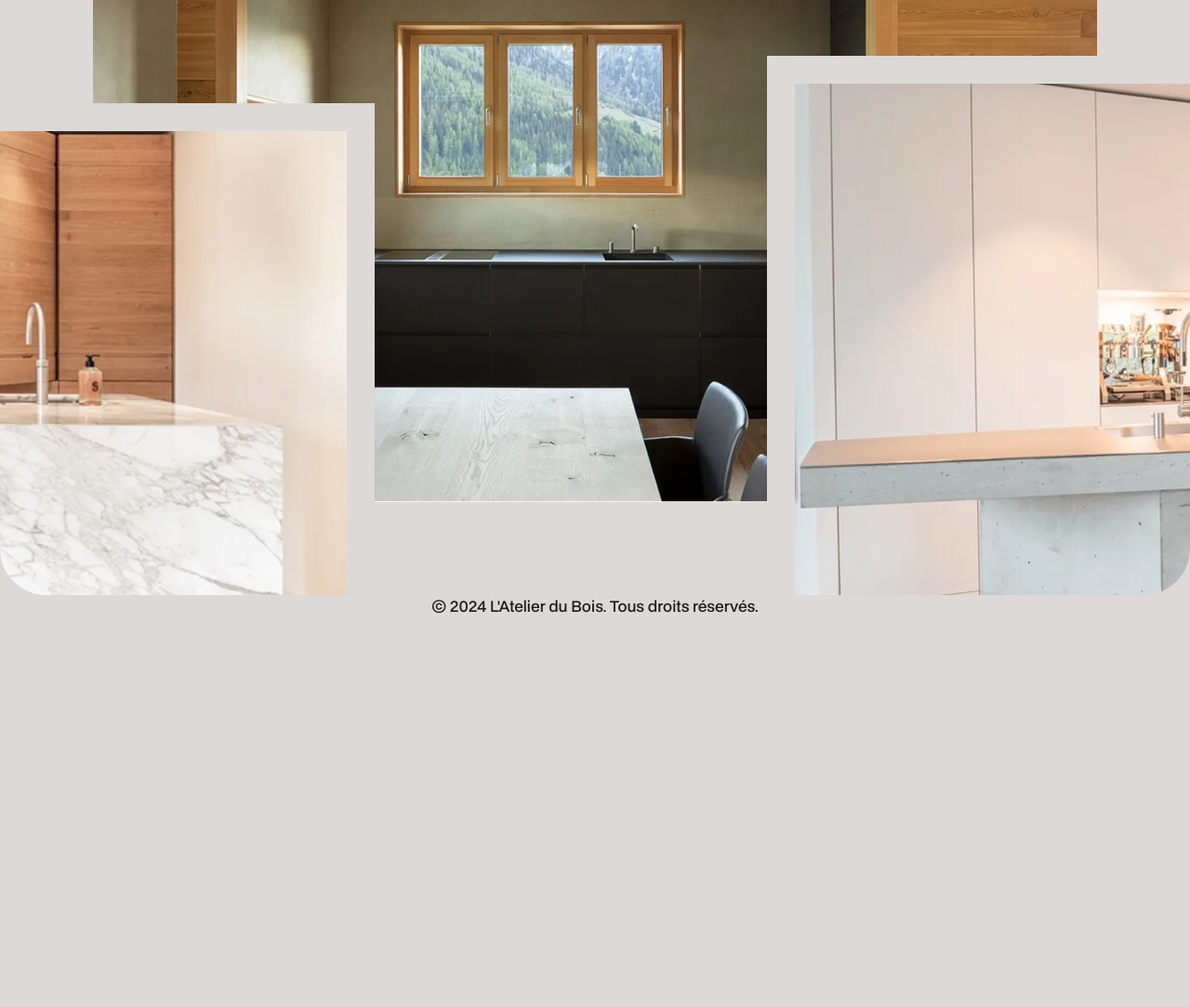
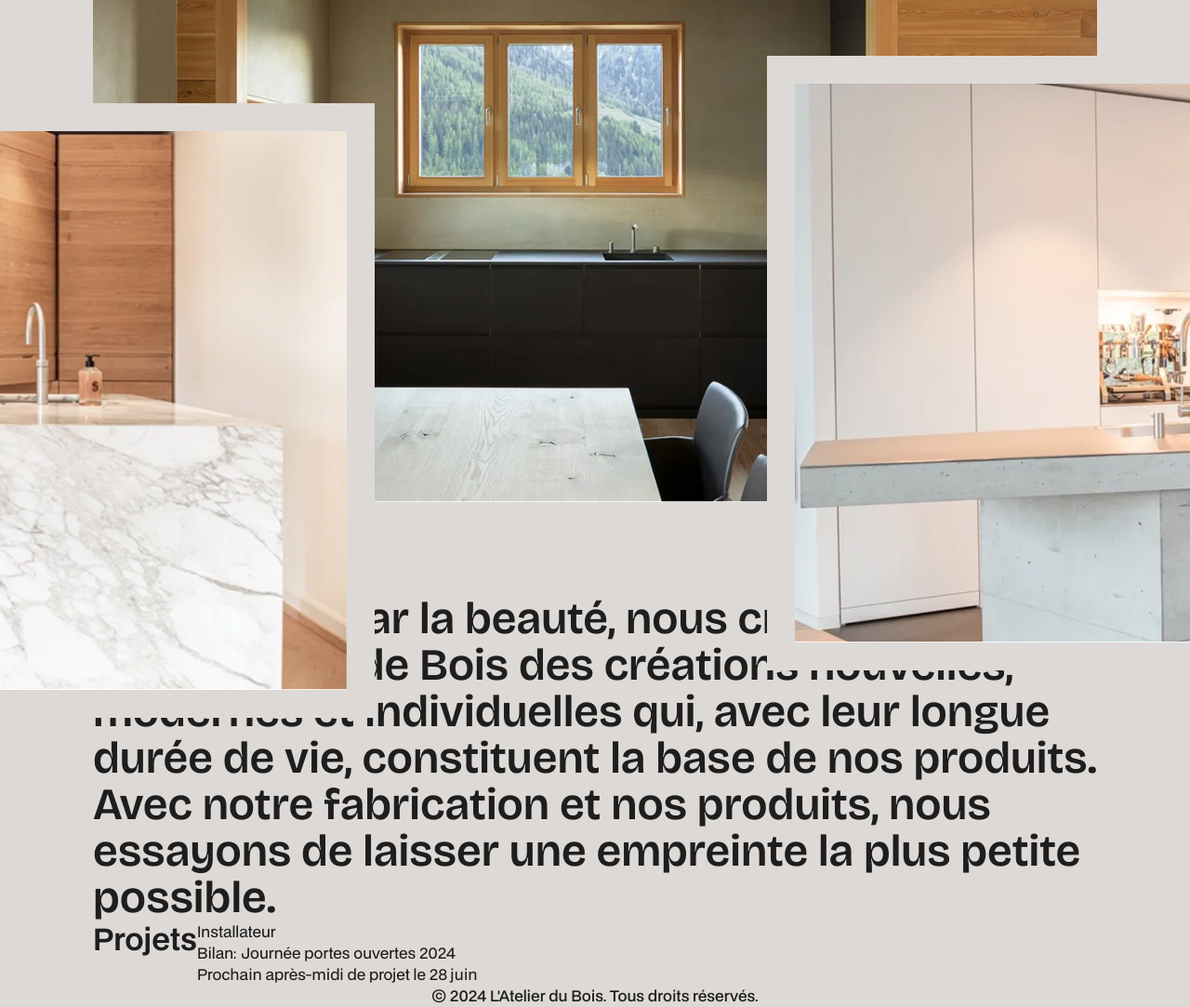
Before and after one commit to fannysaez/AtelierDuBois, a PHP site: page / in a window 1280 px wide. Shown: the part 474-1557 px from the top of the page at 93% size. Before the commit the page ends 1134 px from the top, so only its background shows below. Run offline with PHP 8.4, Linux system fonts and the light colour scheme.

Commit message:
mise à jour

```diff
--- a/index.php
+++ b/index.php
@@ -14,6 +14,30 @@
         <img class="hero-img-3" src="./assets/img/image-hero-3.jpg" alt="image menuiserie">
     </section>
 
+    <section class="atelier-presentation flex flex-column">
+        <h2>
+            Passionnés par la beauté, nous créons dans notre Atelier de Bois
+            des créations nouvelles, modernes et individuelles qui, avec leur
+            longue durée de vie, constituent la base de nos produits. Avec
+            notre fabrication et nos produits, nous essayons de laisser une
+            empreinte la plus petite possible.
+        </h2>
+        <div class="projects-section flex">
+            <h3>Projets</h3>
+            <div class="projects-list flex flex-column">
+                <a class="project-card">
+                    Installateur
+                </a>
+                <a class="project-card">
+                    Bilan: Journée portes ouvertes 2024
+                </a>
+                <a class="project-card">
+                    Prochain après-midi de projet le 28 juin
+                </a>
+            </div>
+        </div>
+    </section>
+
 </main>
 
 
```
